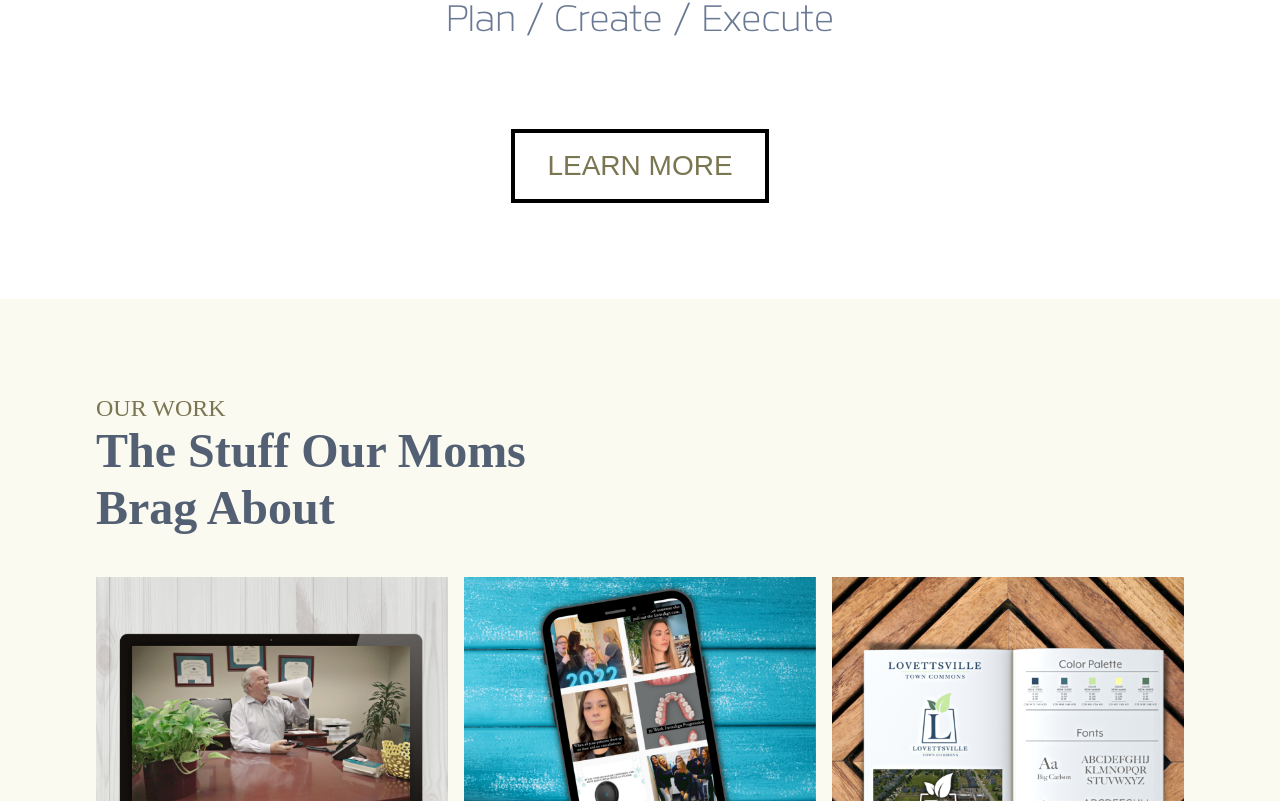
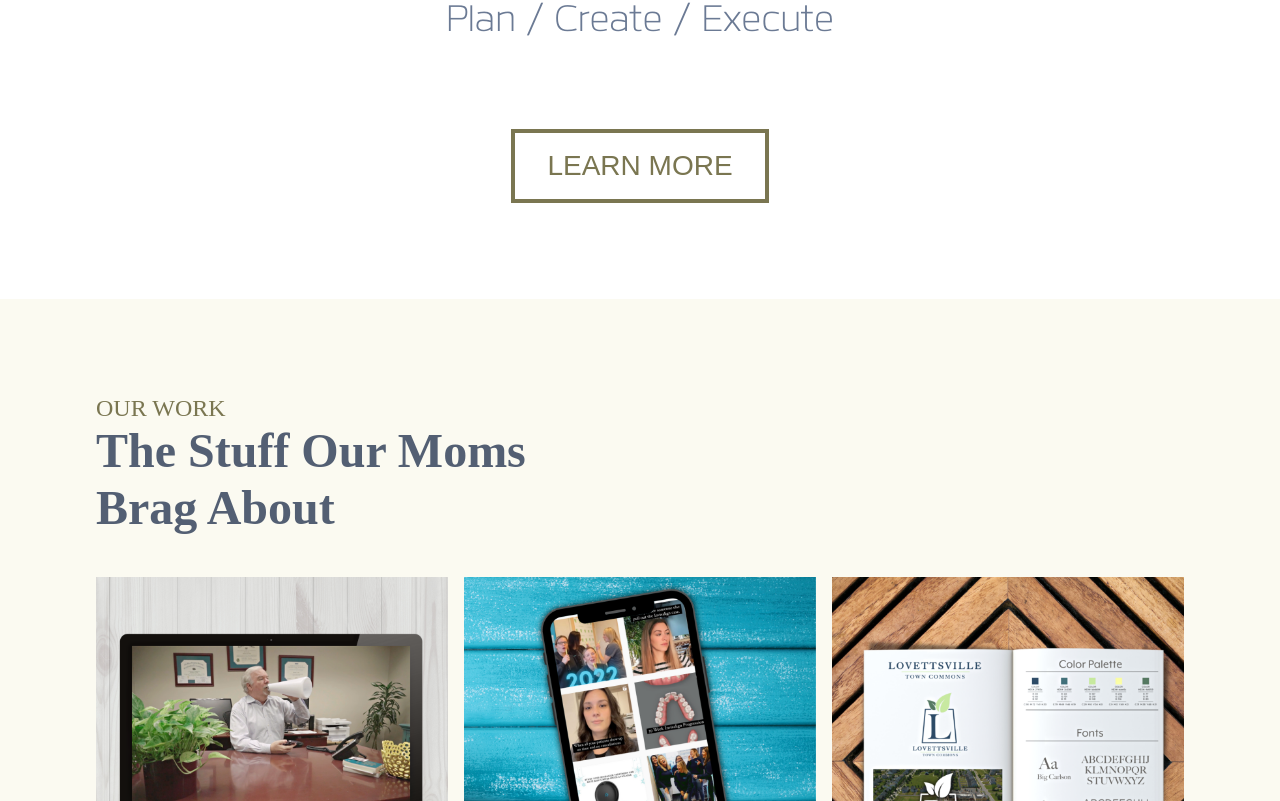
Before and after one commit to brentahrens1/bee-creative, a Next.js app: page / in a window 1280 px wide. Shown: the part 3039-3840 px from the top of the page. Built offline with nearby package versions, Linux system fonts and the light colour scheme; a web font is replaced by a local one.

Commit message:
fix cta styles

```diff
--- a/styles/_mixins.scss
+++ b/styles/_mixins.scss
@@ -114,7 +114,7 @@
     font-size: $small-medium;
     line-height: $lh-small-medium;
     background-color: transparent;
-    border: 4px solid $black;
+    border: 4px solid $armyGreen;
     text-transform: uppercase;
     color: $armyGreen;
     display: block;
```
